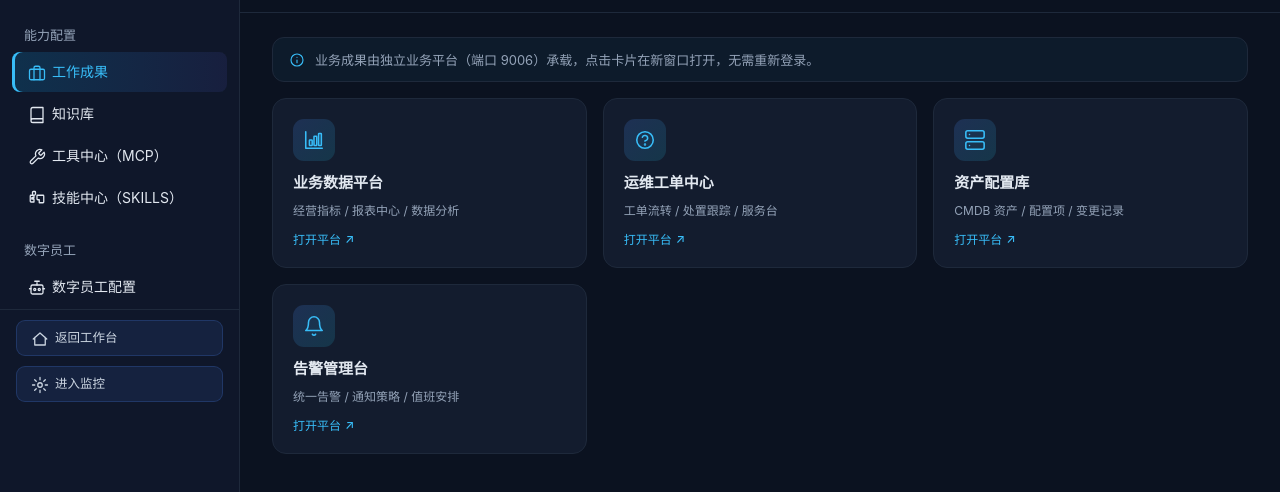
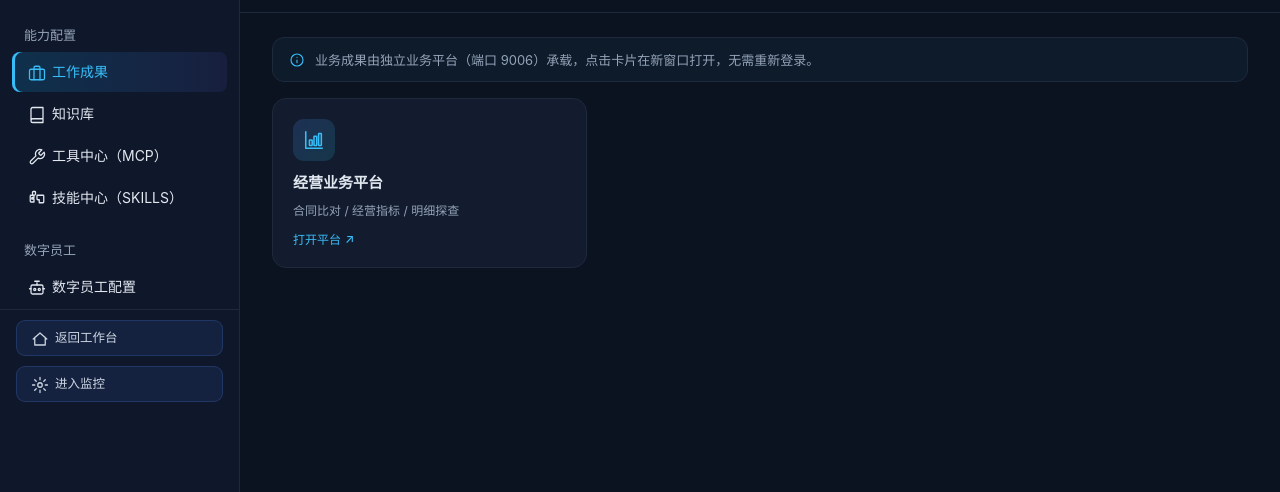
Before and after one commit to mickeymiles/neuops-agent-demo, a plain HTML site: page static/manage.html in a window 1280 px wide. Shown: the part 56-548 px from the top of the page. Drawn offline with Linux system fonts and the light colour scheme.

Commit message:
fix: 工作成果仅保留经营业务平台，修复 9006 真实链接

```diff
--- a/static/manage.app.js
+++ b/static/manage.app.js
@@ -1129,10 +1129,7 @@ function renderWork() {
   const grid = document.getElementById('workCardGrid');
   if (!grid) return;
   const links = [
-    { title: '业务数据平台', desc: '经营指标 / 报表中心 / 数据分析', icon: 'chart', url: BIZ_9006_BASE + '/' },
-    { title: '运维工单中心', desc: '工单流转 / 处置跟踪 / 服务台', icon: 'ticket', url: BIZ_9006_BASE + '/tickets' },
-    { title: '资产配置库', desc: 'CMDB 资产 / 配置项 / 变更记录', icon: 'server', url: BIZ_9006_BASE + '/cmdb' },
-    { title: '告警管理台', desc: '统一告警 / 通知策略 / 值班安排', icon: 'bell', url: BIZ_9006_BASE + '/alerts' },
+    { title: '经营业务平台', desc: '合同比对 / 经营指标 / 明细探查', icon: 'chart', url: BIZ_9006_BASE + '/' },
   ];
   grid.innerHTML = links.map(l => `
     <a class="work-card" href="${l.url}" target="_blank" rel="noopener">
--- a/static/manage.html
+++ b/static/manage.html
@@ -7,7 +7,7 @@
 <link rel="stylesheet" href="/static/manage.css">
 </head>
 <body>
-<div class="app-layout" id="app-root" data-biz9006="__BIZ_9006_BASE__">
+<div class="app-layout" id="app-root" data-biz9006="http://122.51.98.98:9006">
 
   <!-- ═══════ SIDEBAR ═══════ -->
   <nav class="nav-sidebar">
```
